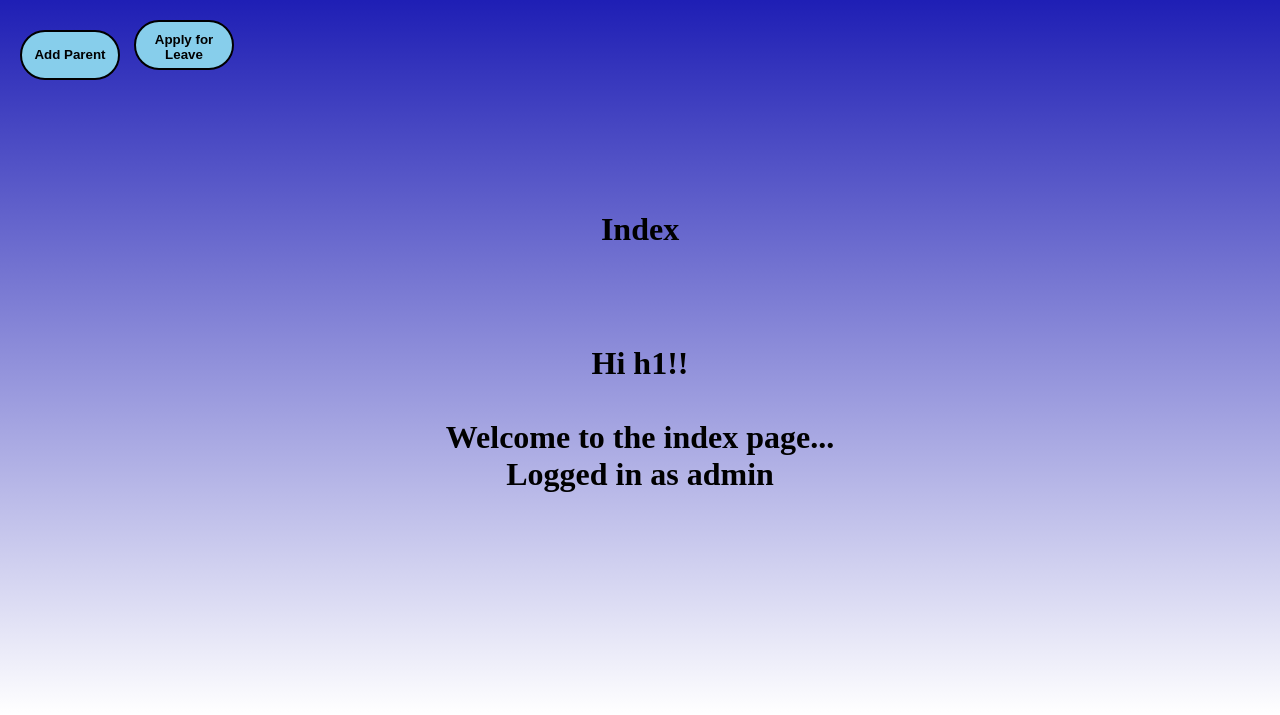
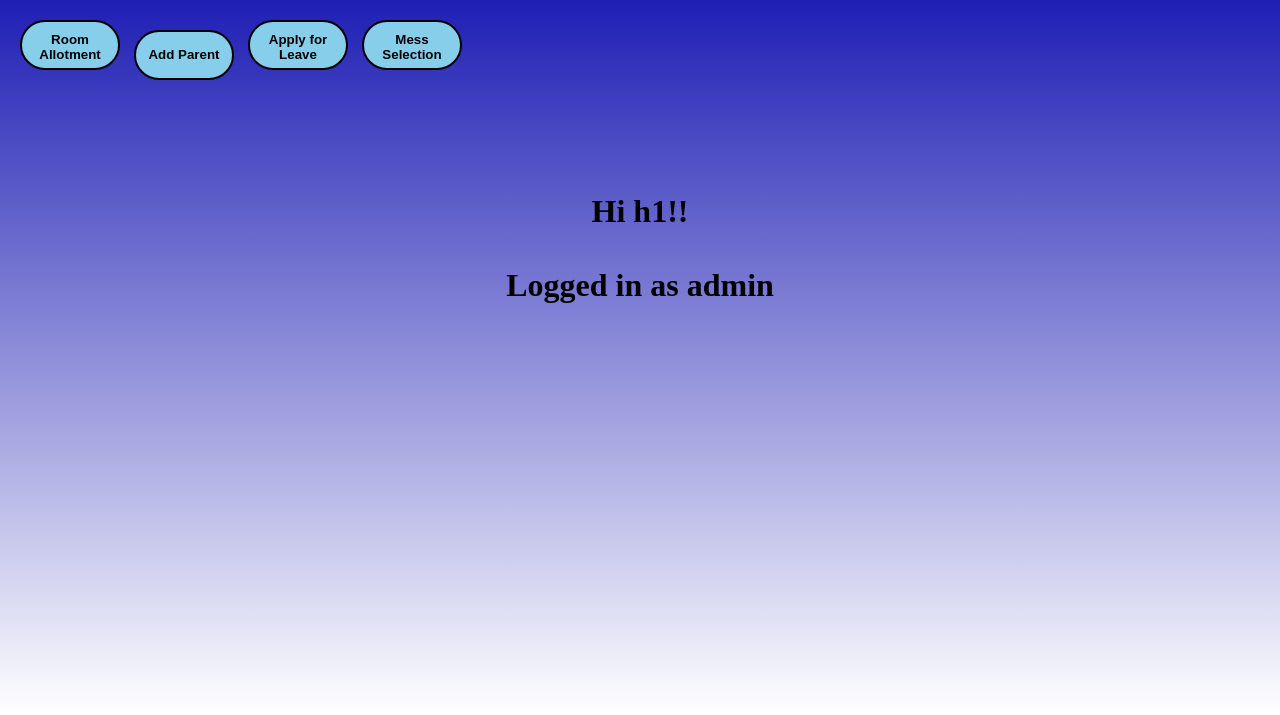
Before and after one commit to divyanshu290504/Hostel_Management, a Flask app: page /student in a window 1280 px wide. Shown: the part 85-800 px from the top of the page. Run offline with Flask 3, Linux system fonts and the light colour scheme; a user stored in the database is signed in; data that the repository does not hold is empty.

Commit message:
Update student.html

```diff
--- a/login/templates/student.html
+++ b/login/templates/student.html
@@ -13,20 +13,29 @@
         <a href="{{ url_for('logout') }}"><button class="btn">Logout</button></a>
     </div>
     <div id="addParent">
+        <a href="{{ url_for('roomAllotment') }}"><button class="btn">Room Allotment</button></a>
         <a href="{{ url_for('addParent') }}"><button class="btn"> Add Parent </button></a>
         <a href="{{ url_for('leave_application') }}"><button class="btn">Apply for Leave</button></a>
+        <a href="{{url_for('messBooking')}}"><button class="btn">Mess Selection</button></a>
     </div>
-    </br></br></br></br></br>
+    </br></br></br>
 		<div align="center">
 		<div align="center" class="border">
-			<div class="header">
-				<h1 class="word">Index</h1>
-			</div></br></br></br>
+			</div></br>
 				<h1 class="bottom">
-					Hi {{session.name}}!!</br></br> Welcome to the index page...</br>
+					Hi {{session.name}}!!</br></br>
                     Logged in as {{session.person}}
 				</h1></br></br></br>
+                <p class="notif">{{msg}}</p>
 		</div>
 		</div>
+        <div id="notifications" align="center">
+            {% for notification in notifications %}
+            <div class="notification">
+                <a href="{{url_for('delete_notification',id=notification[0])}}"><button>X</button></a>
+                <p>{{ notification[2] }}</p>
+            </div>
+            {% endfor %}
+        </div>
 </body>
 </html>
```
